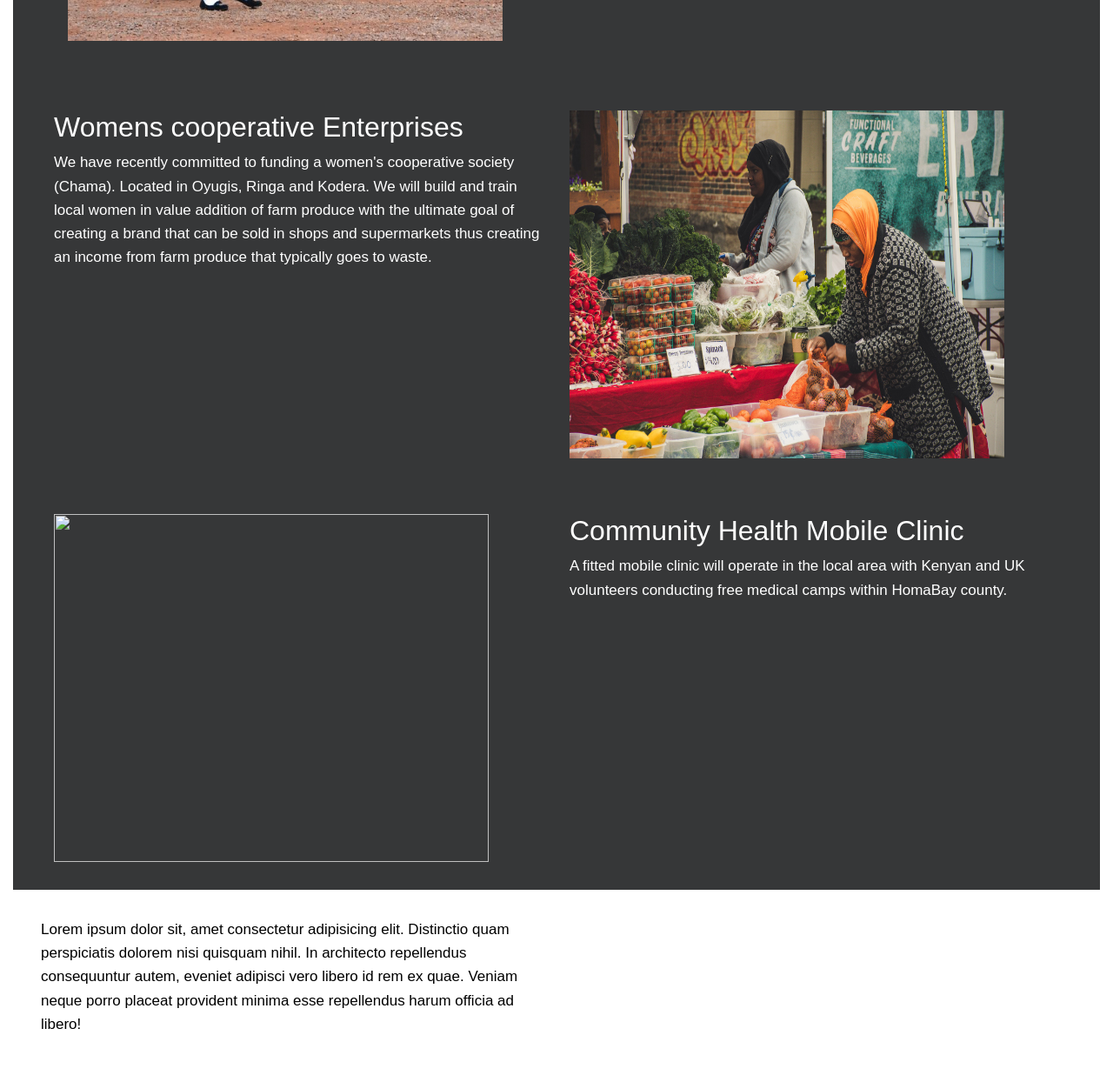
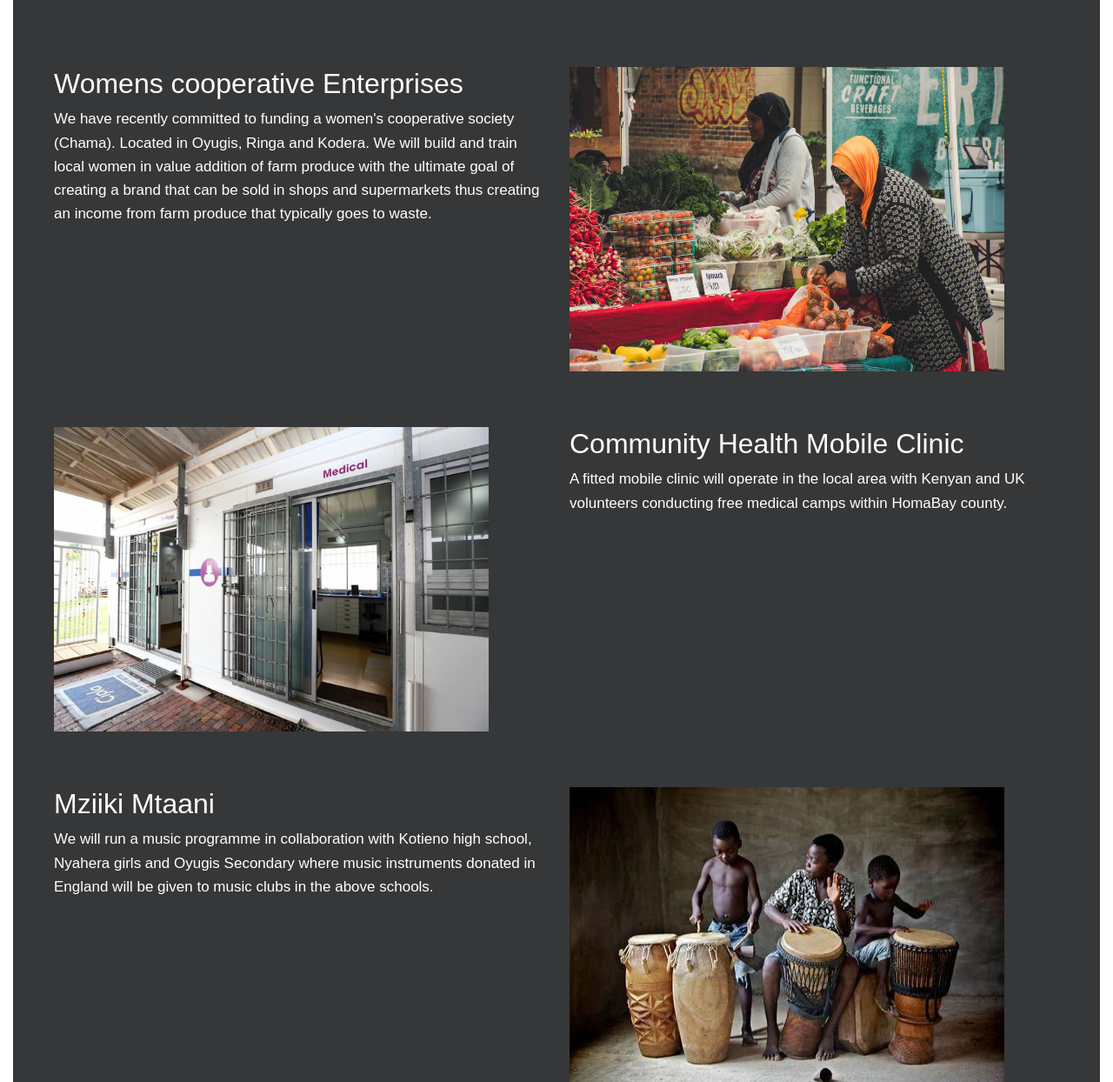
Before and after one commit to NyawiraMuturi/mumbodev, a plain HTML site: page index.html in a window 1280 px wide. Shown: the part 1556-2800 px from the top of the page at 87% size. Drawn offline with Linux system fonts and the light colour scheme.

Commit message:
add our projects section

```diff
--- a/css/styles.css
+++ b/css/styles.css
@@ -20,7 +20,7 @@ body {
 }
 h1 {
     text-align: left;
-    padding-top: 20rem;
+    padding-top: 22rem;
     padding-left: 2rem;
     padding-right:7rem;
 }
--- a/index.html
+++ b/index.html
@@ -46,7 +46,7 @@
         <div class="container-fluid multiple">
             <div class="row one">
                 <div class="col-md-6">
-                    <img src="./img/girls.jpg" alt="" width="500" height="400">
+                    <img src="./img/girls.jpg" alt="" width="500" height="350">
                 </div>
                 <div class="col-md-6">
                     <h2>Life Skills Centre</h2>
@@ -61,16 +61,25 @@
                         We will build and train local women in value addition of farm produce with the ultimate goal of creating a brand that can be sold in shops and supermarkets thus creating an income from farm produce that typically goes to waste.</p>
                 </div>
                 <div class="col-md-6">
-                    <img src="./img/women.jpg" alt="" width="500" height="400">
+                    <img src="./img/women.jpg" alt="" width="500" height="350">
                 </div>
             </div>
             <div class="row three">
                 <div class="col-md-6">
-                    <img src="./img/running.jpg" alt="" width="500" height="400">
+                    <img src="./img/health.jpg" alt="" width="500" height="350">
                 </div>
                 <div class="col-md-6">
                     <h2>Community Health Mobile Clinic</h2>
                     <p>A fitted mobile clinic will operate in the local area with Kenyan and UK volunteers conducting free medical camps within HomaBay county.</p>
+                </div>
+            </div>
+            <div class="row two">
+                <div class="col-md-6">
+                    <h2>Mziiki Mtaani</h2>
+                    <p>We will run a music programme in collaboration with Kotieno high school, Nyahera girls and Oyugis Secondary where music instruments donated in England will be given to music clubs in the above schools.</p>
+                </div>
+                <div class="col-md-6">
+                    <img src="./img/dance1.jpg" alt="" width="500" height="350">
                 </div>
             </div>
         </div>
```
Also changed, not shown: img/dance.jpg (added), img/dance1.jpg (added), img/health.jpg (added).
